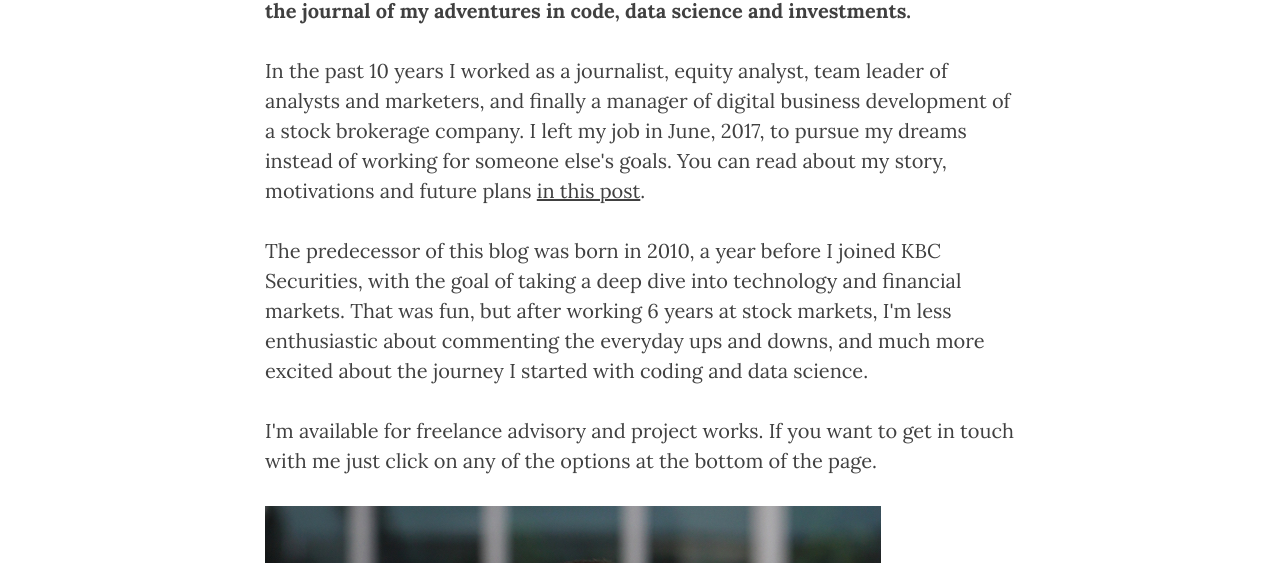
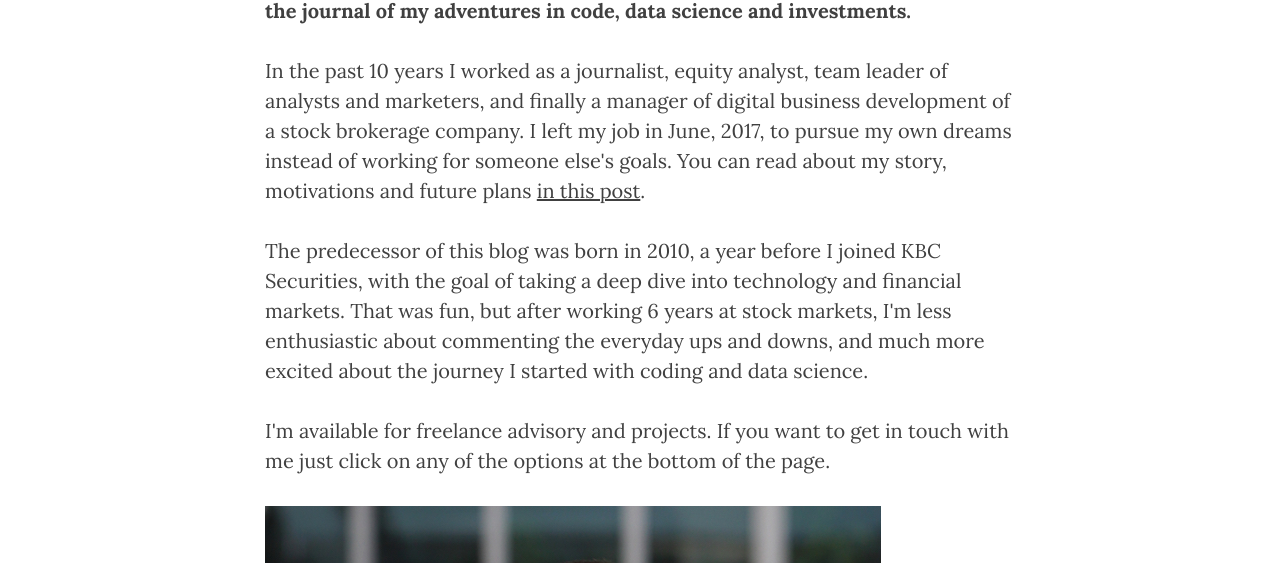
Before and after one commit to doktorjustice/doktorjustice.github.io, a Jekyll site: the page built from about.html, in a window 1280 px wide. Shown: the part 592-1155 px from the top of the page. Built offline with Jekyll 4.4.1, drawn with Linux system fonts in a browser that asks for light colours; nearby versions of some CDN libraries; comment, search, counter and statistics services are not loaded.

Commit message:
Fix about and index

```diff
--- a/about.html
+++ b/about.html
@@ -6,11 +6,11 @@
 
 <p><b>I'm András Somi, a natural-born analyst, investor, data and technology enthusiast and <em>rational daydreamer</em> based in Budapest, Hungary. This blog is the journal of my adventures in code, data science and investments.</b></p>
 
-<p>In the past 10 years I worked as a journalist, equity analyst, team leader of analysts and marketers, and finally a manager of digital business development of a stock brokerage company. I left my job in June, 2017, to pursue my dreams instead of working for someone else's goals. You can read about my story, motivations and future plans <a href="http://dotkomblog.com/2017/07/18/changes/">in this post</a>.</p>
+<p>In the past 10 years I worked as a journalist, equity analyst, team leader of analysts and marketers, and finally a manager of digital business development of a stock brokerage company. I left my job in June, 2017, to pursue my own dreams instead of working for someone else's goals. You can read about my story, motivations and future plans <a href="http://dotkomblog.com/2017/07/18/changes/">in this post</a>.</p>
 
 <p>The predecessor of this blog was born in 2010, a year before I joined KBC Securities, with the goal of taking a deep dive into technology and financial markets. That was fun, but after working 6 years at stock markets, I'm less enthusiastic about commenting the everyday ups and downs, and much more excited about the journey I started with coding and data science.</p>
 
-<p>I'm available for freelance advisory and project works. If you want to get in touch with me just click on any of the options at the bottom of the page.</p>
+<p>I'm available for freelance advisory and projects. If you want to get in touch with me just click on any of the options at the bottom of the page.</p>
 
 <img src="/img/Somi_Andras_6616L.jpg" alt="">
 
--- a/index.html
+++ b/index.html
@@ -1,6 +1,6 @@
 ---
 layout: page
-description: ""
+description: "Adventures in data, tech and investing"
 ---
 
 {% for post in paginator.posts %}
```
